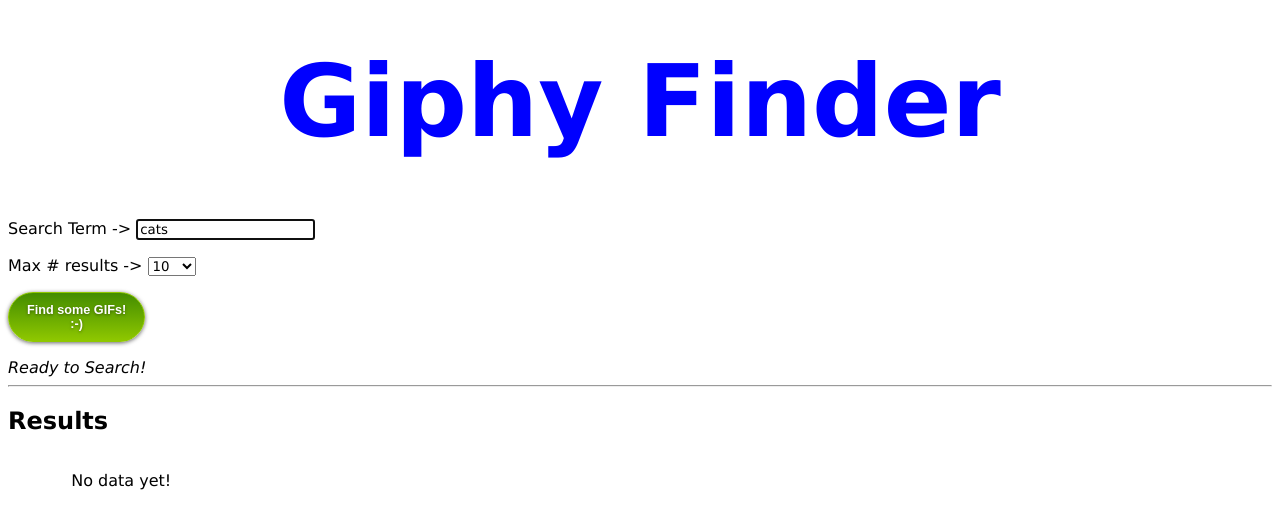
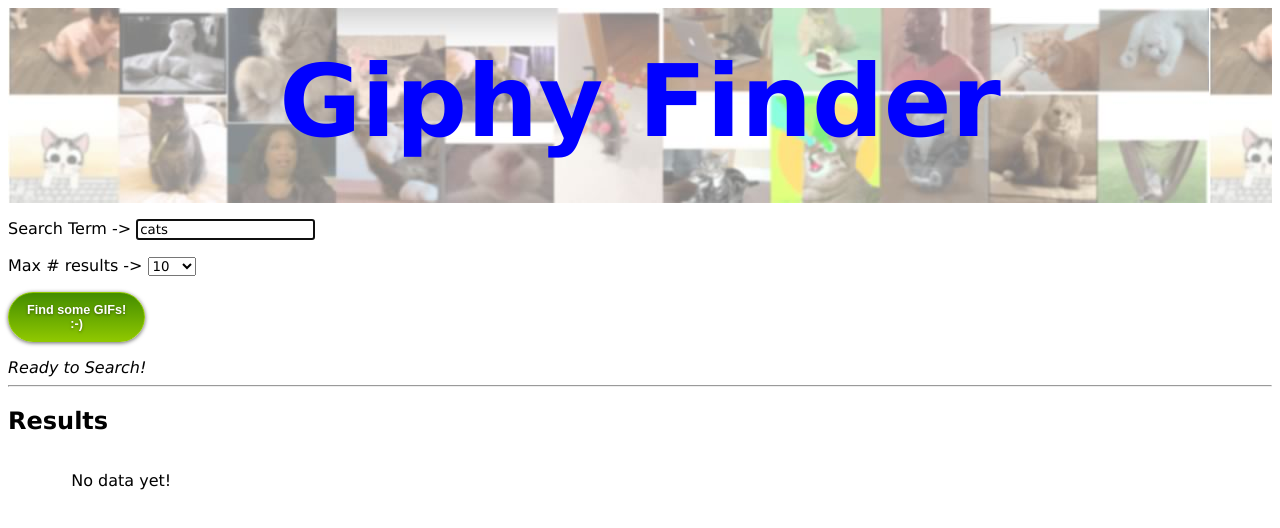
Before and after one commit to KaitlynG/KaitlynG.github.io, a plain HTML site: page gif-finder-homework/gif-finder.html in a window 1280 px wide. Drawn offline with Linux system fonts and the light colour scheme.

Commit message:
fixed header issue

```diff
--- a/gif-finder-homework/styles/main.css
+++ b/gif-finder-homework/styles/main.css
@@ -3,7 +3,7 @@
 		}
 
  		header{
- 			background: url(images/cats.jpg);
+ 			background: url(../images/cats.jpg);
  			height:195px;
  		}
 
```
